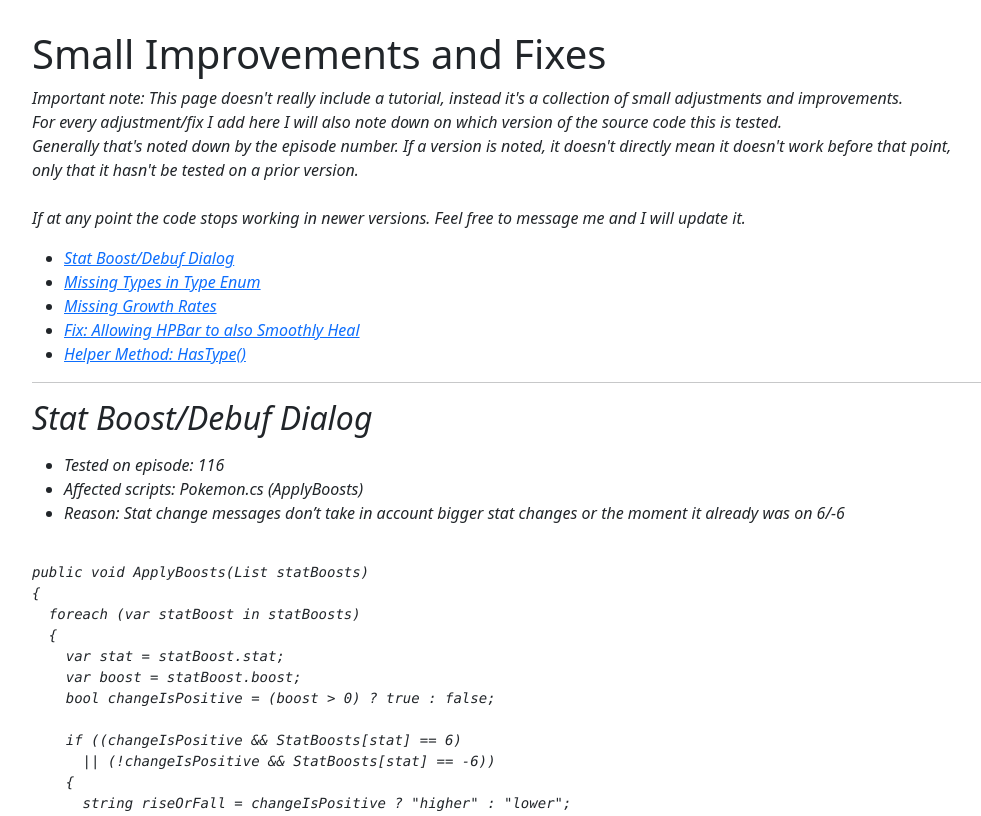
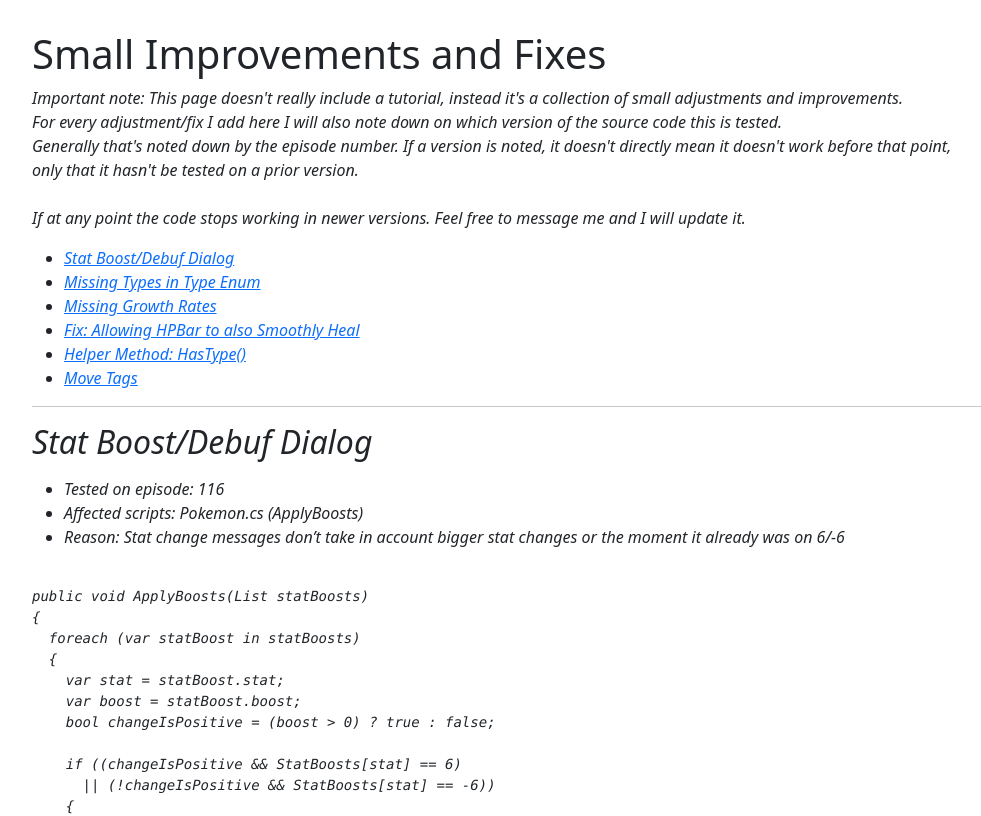
Before and after one commit to okapifan/okapifan.github.io, a plain HTML site: page PokeTutorials/Small-Improvements-and-Fixes.html in a window 1280 px wide. Shown: the top 816 px of the page, without its empty margins (50-1031 px from the left). Drawn offline with nearby package versions, Linux system fonts and the light colour scheme.

Commit message:
Update Small-Improvements-and-Fixes.html

```diff
--- a/PokeTutorials/Small-Improvements-and-Fixes.html
+++ b/PokeTutorials/Small-Improvements-and-Fixes.html
@@ -23,7 +23,7 @@
           <li><a href="#Missing-Growth-Rates">Missing Growth Rates</a></li>
           <li><a href="#Fix-Allowing-HPBar-to-also-Smoothly-Heal">Fix: Allowing HPBar to also Smoothly Heal</a></li>
           <li><a href="#Helper-Method-HasType">Helper Method: HasType()</a></li>
-
+          <li><a href="#MoveTags">Move Tags</a></li>
         </ul>
       </p>
       <hr />
@@ -195,7 +195,6 @@ public bool HasType(PokemonType t)
 }
         </code></pre>
       </p>
-    </div>
     <hr />
       <h2 id="MoveTag">Move Tags</h2>
       <p>
```
